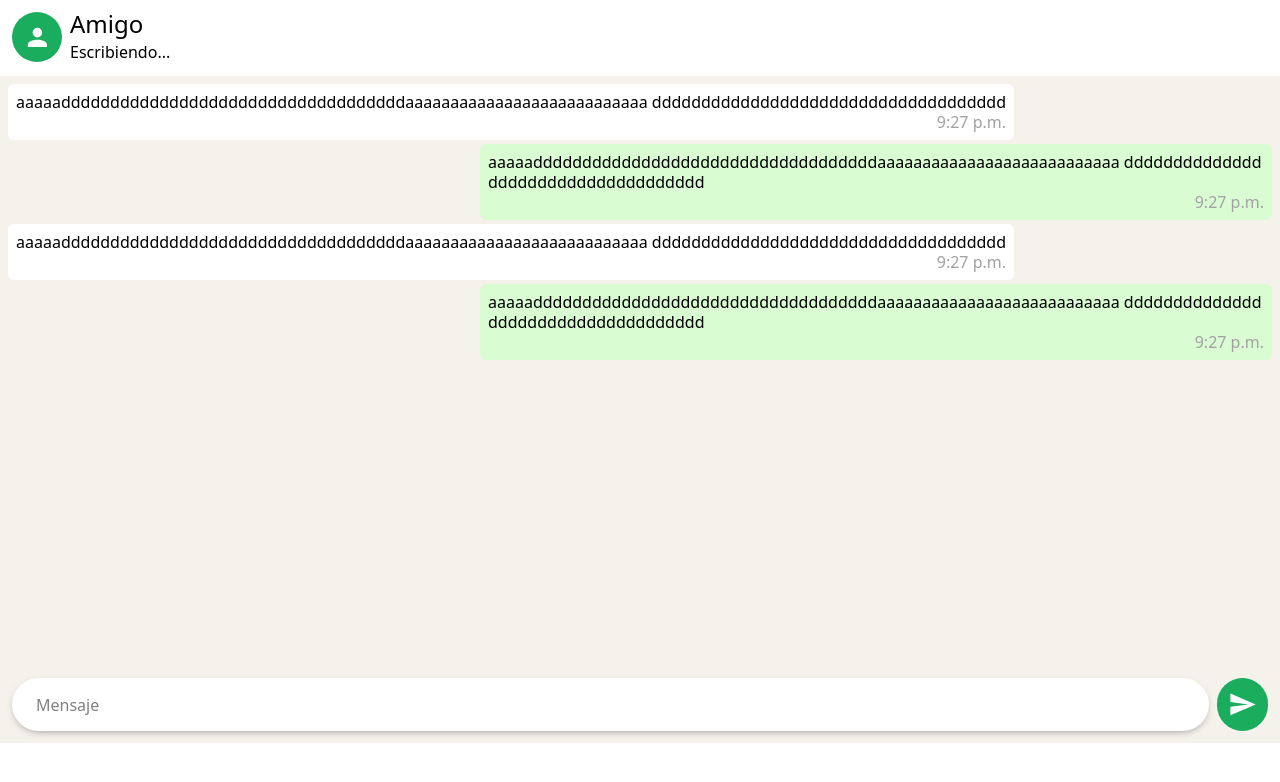
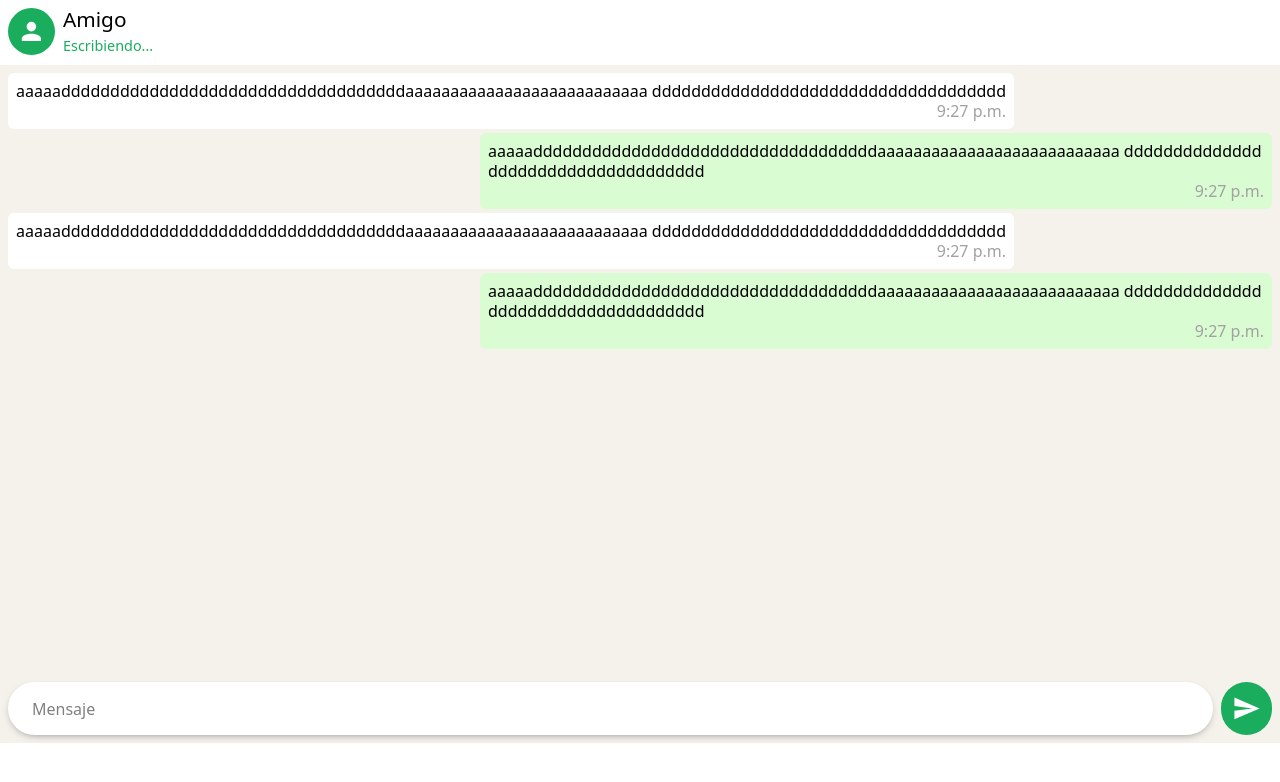
Before and after one commit to IyotoI/chat_my_del_front, a React app: page /chat in a window 1280 px wide. Shown: the top 782 px of the page. Built offline with nearby package versions, Linux system fonts and the light colour scheme; the HTML template or start-up script is replaced by a standard one.

Commit message:
At the top of the chat, minimize the font and make “typing” green

```diff
--- a/src/components/molecules/TopChat.jsx
+++ b/src/components/molecules/TopChat.jsx
@@ -3,12 +3,12 @@ import IconItem from "../atoms/Icon";
 export default function TopChat() {
   return (
     <div className="flex">
-      <div className="w-[50px] h-[50px] rounded-full bg-[#1AAD5E] mr-2 flex justify-center items-center">
+      <div className="w-[47px] h-[47px] rounded-full bg-[#1AAD5E] mr-2 flex justify-center items-center">
         <IconItem nameIcon="account" className="text-white" />
       </div>
       <div className="-mt-1">
-        <div className="text-2xl">Amigo</div>
-        <div>Escribiendo...</div>
+        <div className="text-[1.3rem]">Amigo</div>
+        <div className="text-[0.9rem] text-[#1AAD5E]">Escribiendo...</div>
       </div>
     </div>
   );
--- a/src/components/organisms/ChatOrganism.jsx
+++ b/src/components/organisms/ChatOrganism.jsx
@@ -6,7 +6,7 @@ export default function ChatOrganism({ children }) {
   return (
     <>
       {/* Parte superior - chat */}
-      <div className="p-3 bg-white">
+      <div className="p-2 bg-white">
         <TopChat />
       </div>
       {/* Conversacion - chat */}
@@ -21,7 +21,7 @@ export default function ChatOrganism({ children }) {
         <CardMessages className="mb-1 bg-[#D9FCD2] ml-20 md:ml-50 xl:ml-118" />
       </div>
       {/* Parte inferior - chat */}
-      <div className="p-3 bg-[#F5F2EB] ">
+      <div className="p-2 bg-[#F5F2EB] ">
         <BottomChat />
       </div>
     </>
```
